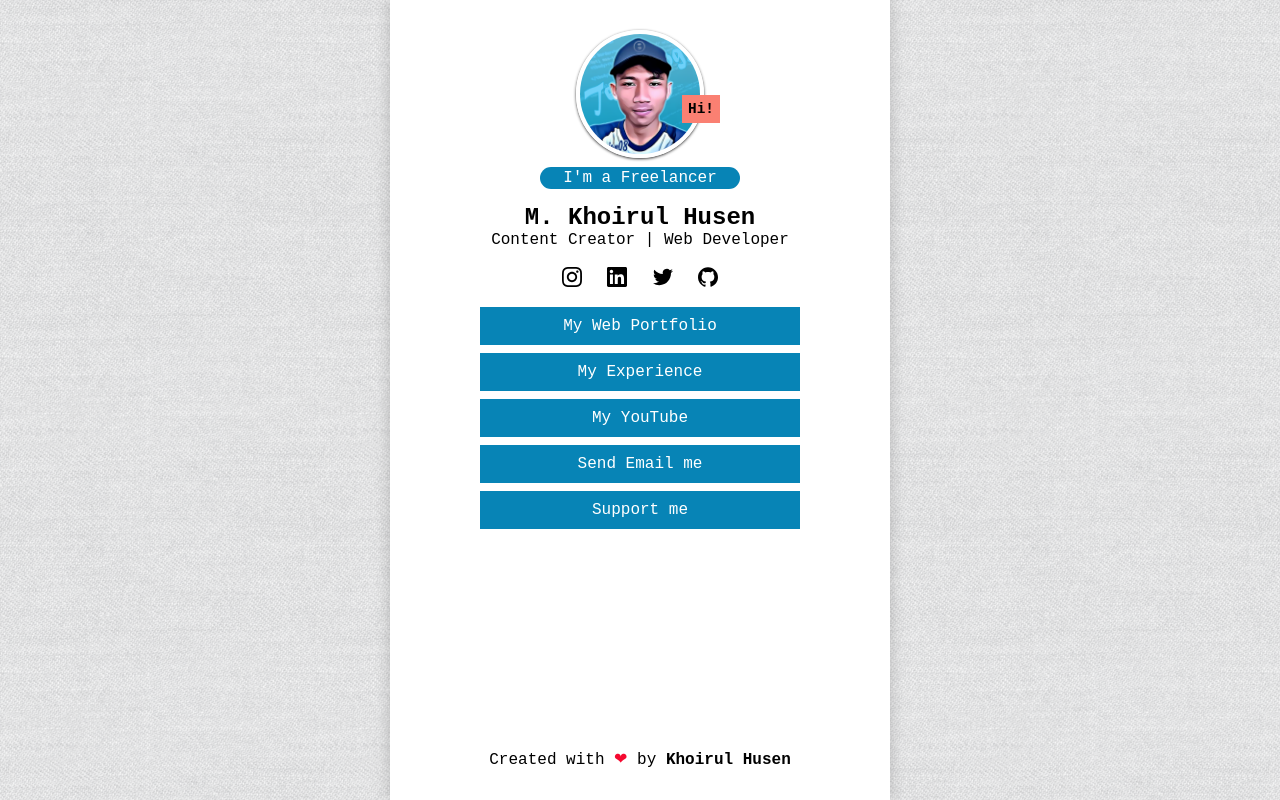
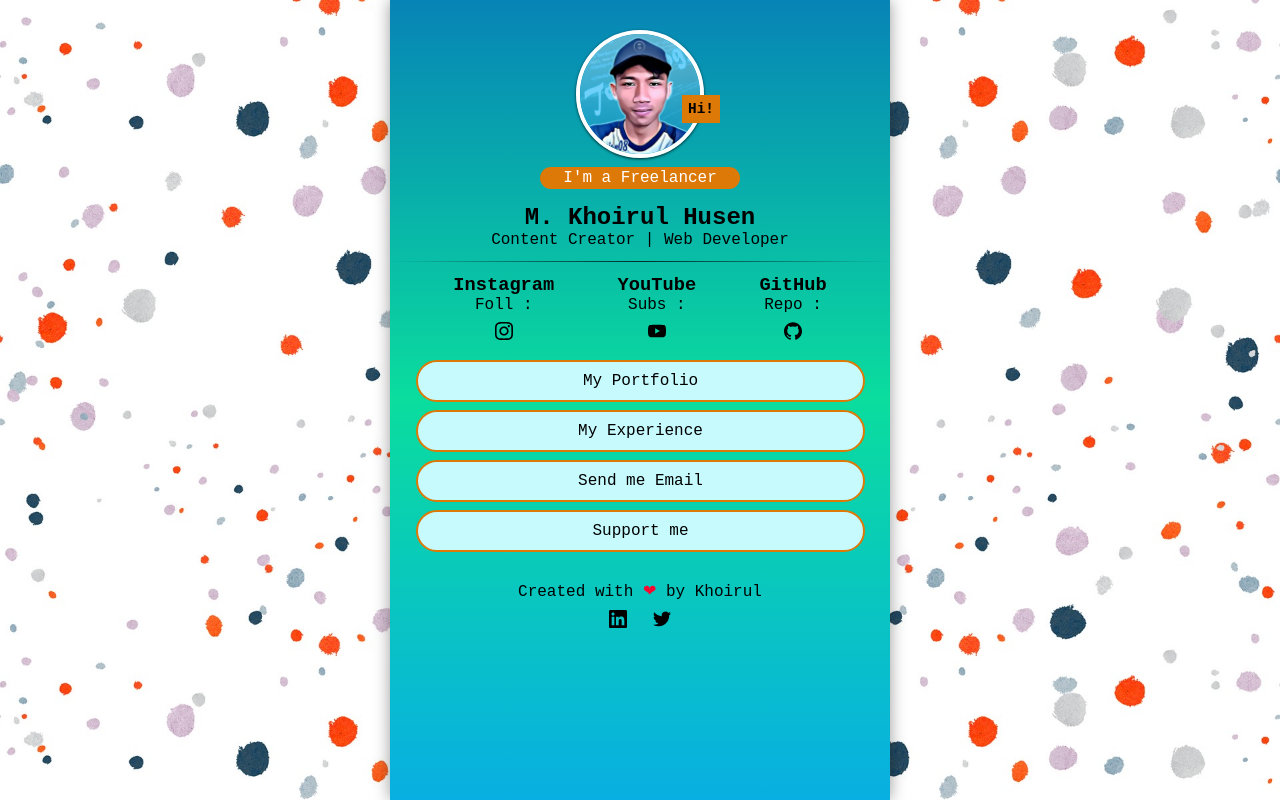
Before and after one commit to hoirulhusen08/hoirulhusen08.github.io, a plain HTML site: page index.html in a window 1280 px wide. Drawn offline with Linux system fonts and the light colour scheme.

Commit message:
Modifikasi tampilan

```diff
--- a/assets/css/style.css
+++ b/assets/css/style.css
@@ -8,19 +8,38 @@ body {
   font-family: "Courier New", Courier, monospace;
   text-align: center;
   margin: 0 auto;
-  background-image: url(../img/bg.webp);
+  background-image: url(../img/bg.jpg);
+  background-repeat: no-repeat;
+  background-size: cover;
   /* background-color: #eaeaea; */
 }
 
+hr {
+  margin: 12px 0;
+  border: 0;
+  height: 1px;
+  background-image: linear-gradient(to right, rgba(0, 0, 0, 0), rgba(0, 0, 0, 0.75), rgba(0, 0, 0, 0));
+}
+
 div.container {
+  background-image: linear-gradient(rgb(7, 132, 182), rgb(10, 221, 158), rgb(8, 175, 226));
+  /* background-color: rgba(255, 255, 255, 1); */
   position: relative;
-  background-color: rgba(255, 255, 255, 1);
   width: 500px;
   height: 100vh;
   padding: 30px 0;
   margin: 0 auto;
   box-sizing: border-box;
-  box-shadow: 0 0 15px rgba(000, 000, 000, 0.2);
+  box-shadow: 0 0 15px rgba(000, 000, 000, 0.4);
+}
+
+.row {
+  display: flex;
+  justify-content: space-evenly;
+  align-items: center;
+}
+.col {
+  /* ... */
 }
 
 header figure img {
@@ -31,7 +50,7 @@ header figure img {
   box-shadow: 0 1px 3px rgba(000, 000, 000, 0.8);
 }
 header figure span.sayHello {
-  background-color: salmon;
+  background-color: rgb(221, 121, 7);
   position: absolute;
   top: 65px;
   right: 170px;
@@ -46,7 +65,7 @@ header figure img:hover {
   cursor: help;
 }
 header figure figcaption {
-  background-color: rgb(7, 132, 182);
+  background-color: rgb(221, 121, 7);
   width: 200px;
   padding: 2px 0;
   margin: 4px auto;
@@ -62,39 +81,40 @@ header .title h2 {
   margin-bottom: -3px;
 }
 
-article section.sosmed img {
-  width: 20px;
-  margin: 18px 8px 0;
+.sosmed img {
+  width: 18px;
+  margin: 8px 8px 0;
 }
-article section.sosmed img:hover {
+.sosmed img:hover {
   filter: contrast(0.5);
 }
+
 article section.btn-link {
   margin-top: 15px;
 }
 article section.btn-link a {
   text-decoration: none;
-  color: #fff;
+  color: #000;
 }
 article section.btn-link li {
-  background-color: rgb(7, 132, 182);
-  width: 300px;
+  background-color: rgb(198, 250, 253);
+  width: 85%;
   padding: 10px;
   margin: 8px auto;
+  border: 2px solid rgb(221, 121, 7);
+  border-radius: 40px;
   list-style-type: none;
-  transition: all 0.4s;
+  transition: all 0.5s;
 }
 article section.btn-link li:hover {
-  background-color: rgb(7, 114, 156);
-  width: 315px;
+  background-color: rgb(221, 121, 7);
+  border: 2px solid rgb(198, 250, 253);
+  width: 415px;
+  color: #fff;
 }
 
 footer {
-  position: absolute;
-  bottom: 0;
-  left: 0;
-  right: 0;
-  padding: 30px;
+  margin-top: 30px;
   color: #000;
   line-height: 20px;
 }
@@ -104,10 +124,10 @@ footer span {
 footer a {
   text-decoration: none;
   color: #000;
-  font-weight: bold;
+  transition: all 0.3s;
 }
 footer a:hover {
-  color: rgb(7, 114, 156);
+  font-weight: bold;
 }
 
 /* Mobile Responsive */
@@ -120,13 +140,27 @@ footer a:hover {
     box-shadow: 0 1px 3px rgba(000, 000, 000, 0.7);
   }
   article section.btn-link li {
-    width: 85%;
+    width: 87%;
+    transition: all 0.5s;
   }
   article section.btn-link li:hover {
     width: 90%;
+  }
+  article .col h3 {
+    font-size: 0.9em;
+    font-weight: bold;
+  }
+  article .col p {
+    font-size: 0.8em;
   }
   header figure span.sayHello {
     top: 65px;
     right: 95px;
   }
+  .sosmed img {
+    width: 15px;
+  }
+  footer p {
+    font-size: 0.9em;
+  }
 }
--- a/index.html
+++ b/index.html
@@ -9,8 +9,11 @@
     <meta name="author" content="Khoirul Husen" />
     <title>Khoirul Husen | Linktree</title>
     <link rel="shortcut icon" href="favicon.ico" type="image/x-icon" />
+    <!-- My Css -->
     <link rel="stylesheet" href="assets/css/style.css" />
+    <!-- For Animation -->
     <link rel="stylesheet" href="assets/css/animate-css/animate.min.css" />
+    <!-- For Tooltip -->
     <link rel="stylesheet" href="assets/css/hint.css-2.7.0/hint.min.css" />
   </head>
   <body>
@@ -31,24 +34,38 @@
         </section>
       </header>
 
+      <hr />
+
       <!-- Content -->
       <article>
         <section class="sosmed animate__animated animate__zoomIn">
-          <a href="https://instagram.com/hoirulhusen08" target="_blank"
-            ><img src="assets/img/instagram.svg" alt="Instagram" title="Instagram" class="animate__animated animate__pulse animate__infinite"
-          /></a>
-          <a href="https://www.linkedin.com/in/khoirul-husen-972550190/" target="_blank"
-            ><img src="assets/img/linkedin.svg" alt="Linkedin" title="Linkedin" class="animate__animated animate__pulse animate__infinite"
-          /></a>
-          <a href="https://twitter.com/hoirulhusen08" target="_blank"><img src="assets/img/twitter.svg" alt="Twitter" title="Twitter" class="animate__animated animate__pulse animate__infinite" /></a>
-          <a href="https://github.com/hoirulhusen08" target="_blank"><img src="assets/img/github.svg" alt="GitHub" title="GitHub" class="animate__animated animate__pulse animate__infinite" /></a>
+          <div class="row">
+            <div class="col">
+              <h3>Instagram</h3>
+              <p>Foll :</p>
+              <a href="https://instagram.com/hoirulhusen08" target="_blank"
+                ><img src="assets/img/instagram.svg" alt="Instagram" title="Instagram" class="animate__animated animate__pulse animate__infinite"
+              /></a>
+            </div>
+            <div class="col">
+              <h3>YouTube</h3>
+              <p>Subs :</p>
+              <a href="https://www.youtube.com/channel/UCx7mN3JNbxoFuTzhfJxmDgQ" target="_blank"
+                ><img src="assets/img/youtube.svg" alt="YouTube" title="YouTube" class="animate__animated animate__pulse animate__infinite"
+              /></a>
+            </div>
+            <div class="col">
+              <h3>GitHub</h3>
+              <p>Repo :</p>
+              <a href="https://github.com/hoirulhusen08" target="_blank"><img src="assets/img/github.svg" alt="GitHub" title="GitHub" class="animate__animated animate__pulse animate__infinite" /></a>
+            </div>
+          </div>
         </section>
         <section class="btn-link">
           <ul>
-            <a href="#" onclick="alert('Sorry! this feature is not working')"><li class="animate__animated animate__bounceInLeft">My Web Portfolio</li></a>
+            <a href="#" onclick="alert('Sorry! this feature is not working')"><li class="animate__animated animate__bounceInLeft">My Portfolio</li></a>
             <a href="https://drive.google.com/drive/folders/1i-8UB5KF98J7kmXRZRE_GHJv_yyL1Vpw?usp=sharing" target="_blank"><li class="animate__animated animate__bounceInLeft">My Experience</li></a>
-            <a href="https://www.youtube.com/channel/UCx7mN3JNbxoFuTzhfJxmDgQ" target="_blank"><li class="animate__animated animate__bounceInLeft">My YouTube</li></a>
-            <a href="mailto:hoirulhusen08@gmail.com" target="_blank"><li class="animate__animated animate__bounceInLeft">Send Email me</li></a>
+            <a href="mailto:hoirulhusen08@gmail.com" target="_blank"><li class="animate__animated animate__bounceInLeft">Send me Email</li></a>
             <a href="https://saweria.co/hoirulhusen08" target="_blank"><li class="animate__animated animate__bounceInLeft">Support me</li></a>
           </ul>
         </section>
@@ -56,7 +73,13 @@
 
       <!-- Footer -->
       <footer>
-        <p class="animate__animated animate__bounceInUp animate__delay-1s">Created with <span>&#10084;</span> by <a href="https:instagram.com/hoirulhusen08">Khoirul Husen</a></p>
+        <p class="animate__animated animate__bounceInUp animate__delay-1s">Created with <span>&#10084;</span> by <a href="https:instagram.com/hoirulhusen08">Khoirul</a></p>
+        <section class="sosmed sosmed-footer animate__animated animate__bounceInUp animate__delay-1s">
+          <a href="https://www.linkedin.com/in/khoirul-husen-972550190/" target="_blank"
+            ><img src="assets/img/linkedin.svg" alt="Linkedin" title="Linkedin" class="animate__animated animate__pulse animate__infinite"
+          /></a>
+          <a href="https://twitter.com/hoirulhusen08" target="_blank"><img src="assets/img/twitter.svg" alt="Twitter" title="Twitter" class="animate__animated animate__pulse animate__infinite" /></a>
+        </section>
       </footer>
     </div>
   </body>
```
Also changed, not shown: assets/img/bg.jpg (added), assets/img/bg.webp (deleted), assets/img/youtube.svg (added).
